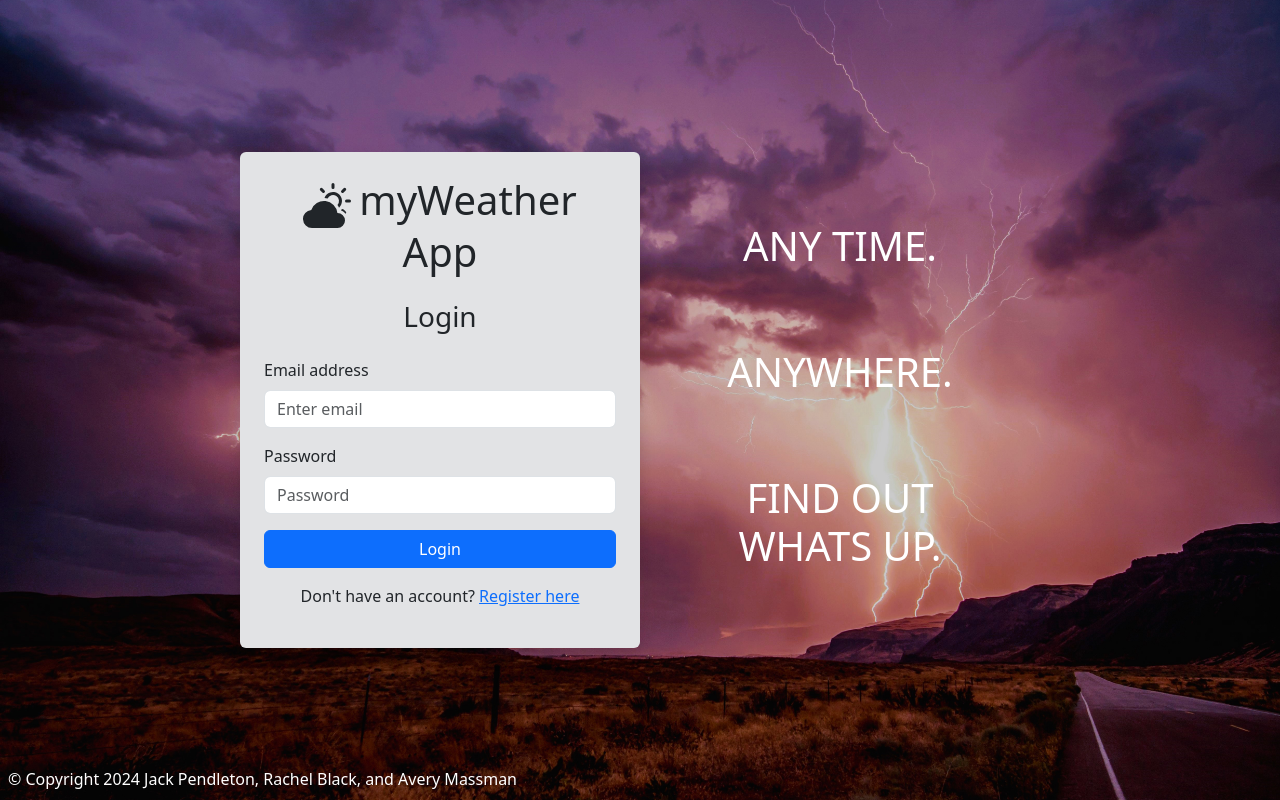
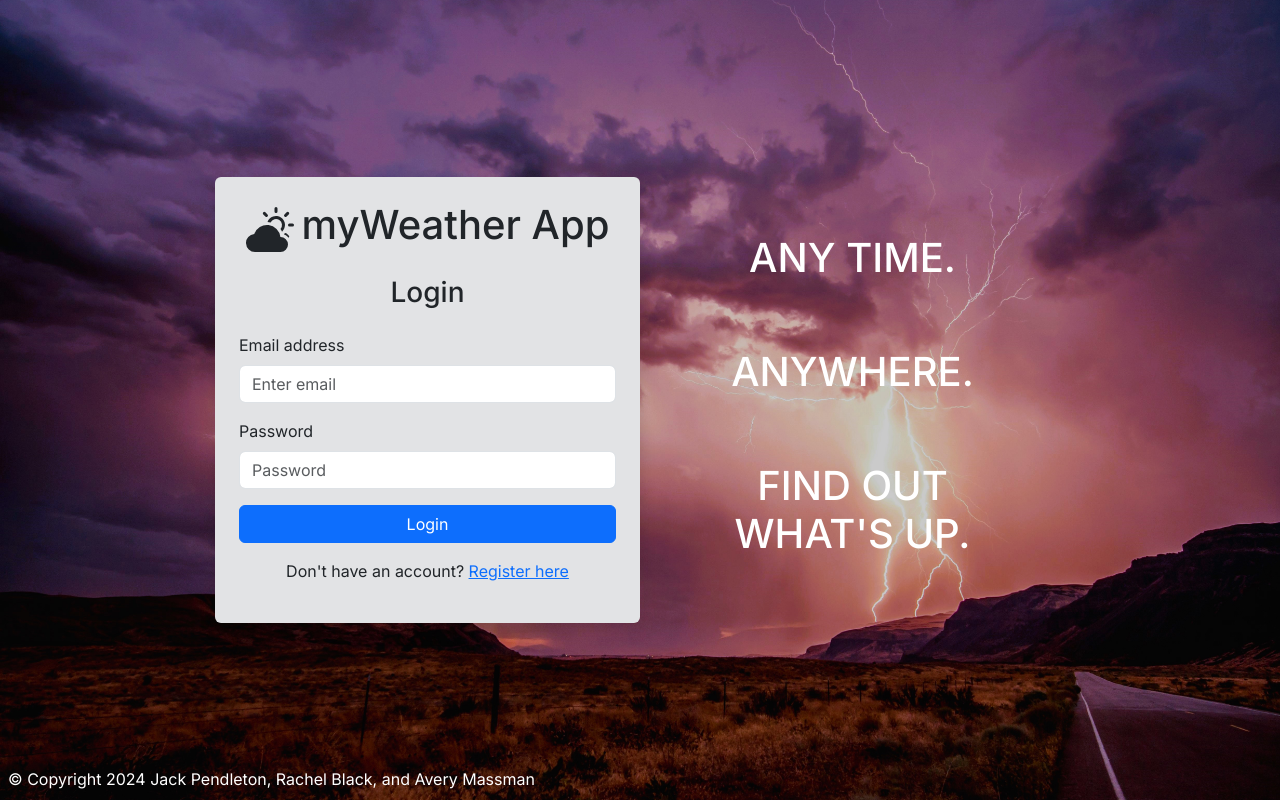
Before and after one commit to RachelBlack003/myWeatherApp-frontend, a React (Create React App) app: page / in a window 1280 px wide. Built offline with nearby package versions, Linux system fonts and the light colour scheme.

Commit message:
Styling tweaks

```diff
--- a/package.json
+++ b/package.json
@@ -3,6 +3,7 @@
   "version": "0.1.0",
   "private": true,
   "dependencies": {
+    "@fontsource/inter": "^5.1.0",
     "@testing-library/jest-dom": "^5.17.0",
     "@testing-library/react": "^13.4.0",
     "@testing-library/user-event": "^13.5.0",
--- a/public/index.html
+++ b/public/index.html
@@ -29,7 +29,6 @@
   <noscript>You need to enable JavaScript to run this app.</noscript>
   <div id="root">
   </div>
-  <span class="position-absolute text-white p-2" style="bottom: 1px;">&copy; Copyright 2024 Jack Pendleton, Rachel Black, and Avery Massman</span>
 </body>
 
 </html>
--- a/src/App.css
+++ b/src/App.css
@@ -2,37 +2,6 @@
   text-align: center;
 }
 
-.App-logo {
-  height: 40vmin;
-  pointer-events: none;
+body {
+  font-family: Inter, sans-serif;
 }
-
-@media (prefers-reduced-motion: no-preference) {
-  .App-logo {
-    animation: App-logo-spin infinite 20s linear;
-  }
-}
-
-.App-header {
-  background-color: #282c34;
-  min-height: 100vh;
-  display: flex;
-  flex-direction: column;
-  align-items: center;
-  justify-content: center;
-  font-size: calc(10px + 2vmin);
-  color: white;
-}
-
-.App-link {
-  color: #61dafb;
-}
-
-@keyframes App-logo-spin {
-  from {
-    transform: rotate(0deg);
-  }
-  to {
-    transform: rotate(360deg);
-  }
-}
--- /dev/null
+++ b/src/components/Footer.js
@@ -0,0 +1,11 @@
+import React from 'react';
+
+const Footer = () => {
+  const today = new Date();
+  const year = today.getFullYear();
+  return (
+    <span className="position-absolute text-white p-2" style={{"bottom": "1px"}}>&copy; Copyright {year} Jack Pendleton, Rachel Black, and Avery Massman</span>
+  );
+};
+
+export default Footer;
--- a/src/components/Login.js
+++ b/src/components/Login.js
@@ -77,7 +77,7 @@ const Login = () => {
                     <Col className={styles.loginAside} md={6}>
                         <h1>Any time.</h1>
                         <h1>Anywhere.</h1>
-                        <h1>Find out<br />whats up.</h1>
+                        <h1>Find out<br />what's up.</h1>
                     </Col>
                 </Row>
             </Container>
--- a/src/components/LoginStyling.module.css
+++ b/src/components/LoginStyling.module.css
@@ -1,5 +1,5 @@
 .loginContainer {
-    width: 800px;
+    width: 850px;
 }
 
 .loginAside {
--- a/src/index.js
+++ b/src/index.js
@@ -2,10 +2,15 @@ import React from "react";
 import ReactDOM from "react-dom";
 import "bootstrap/dist/css/bootstrap.min.css";
 import App from "./App";
+import Footer from "./components/Footer.js"
+import "@fontsource/inter/300.css";
+import "@fontsource/inter/400.css";
+import "@fontsource/inter/500.css";
 
 ReactDOM.render(
   <React.StrictMode>
     <App />
+    <Footer />
   </React.StrictMode>,
   document.getElementById("root")
 );
```
Also changed, not shown: 17 other files (tests, documents, lock files or other folders).
